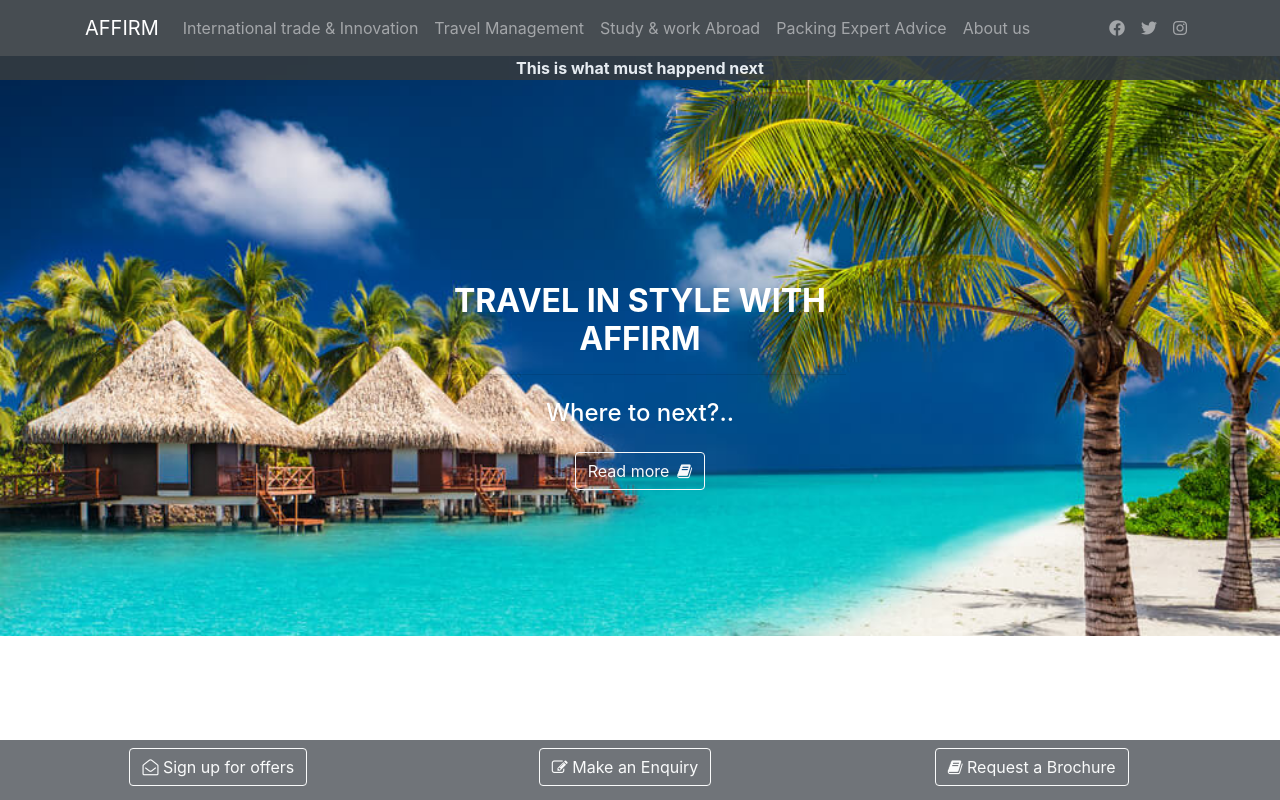
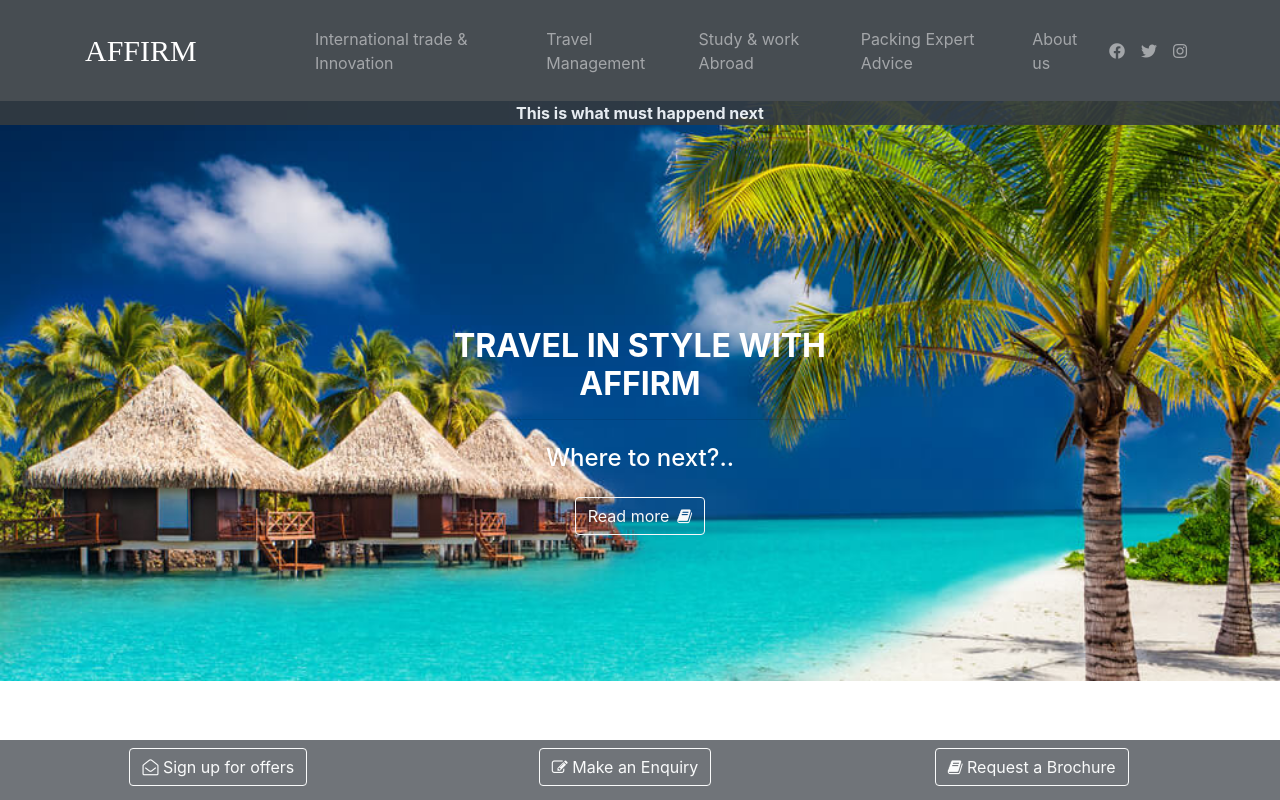
Before and after one commit to Linhle-Cetice/Affirm-projects, a plain HTML site: page index.html in a window 1280 px wide. Shown: the top 800 px of the page. Drawn offline with Linux system fonts and the light colour scheme.

Commit message:
Update affirmcss.css

```diff
--- a/css/affirmcss.css
+++ b/css/affirmcss.css
@@ -30,7 +30,15 @@ a:hover
 {
     opacity: 0.9
 }
-
+.navbar-brand{
+	text-decoration: none;
+	color: #fff;
+	font-size: 30px;
+	font-family: big john;
+	padding: 20px 0;
+	width: 20%;
+	float: left;
+}
 .info-bar
 {
     opacity: 0.9
```
